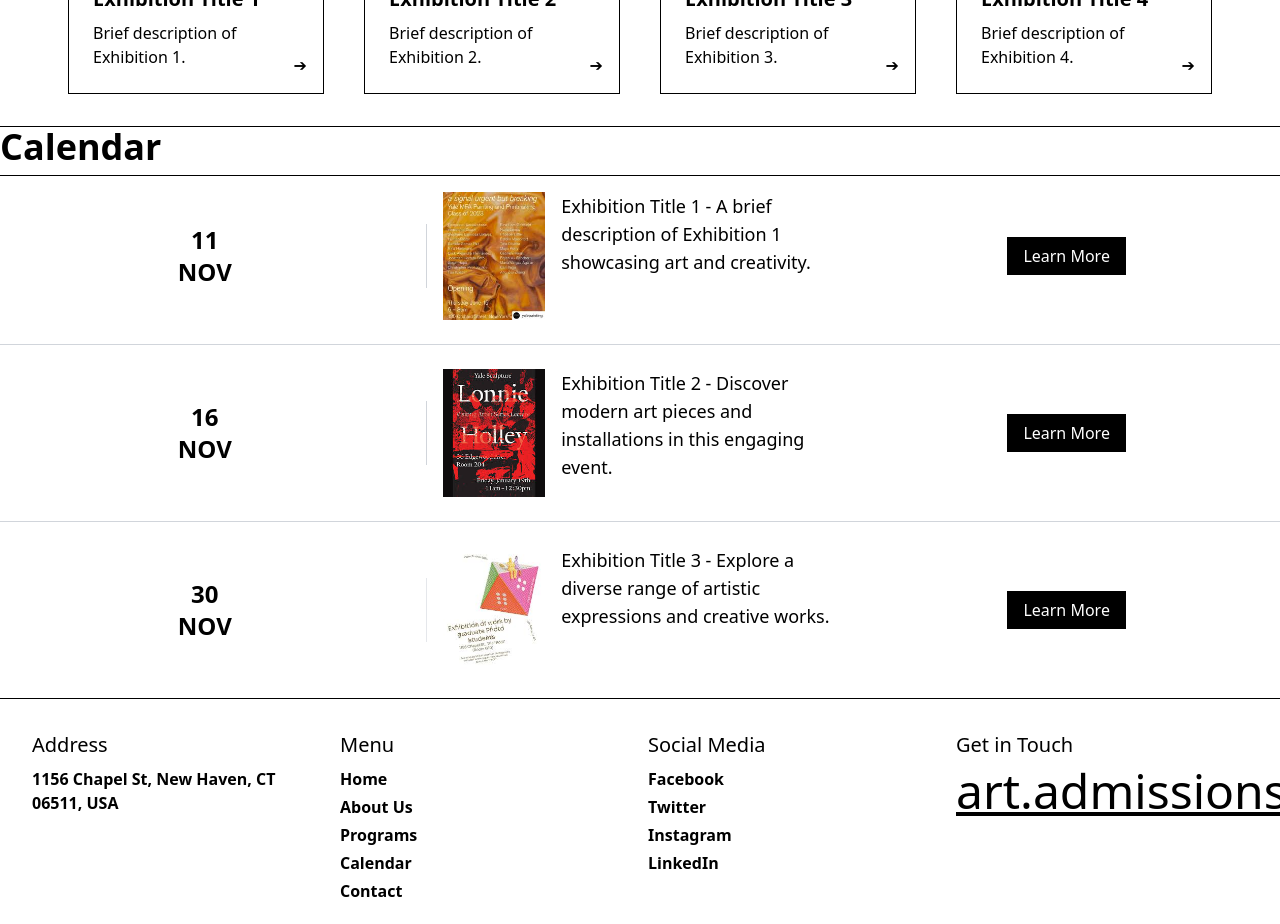
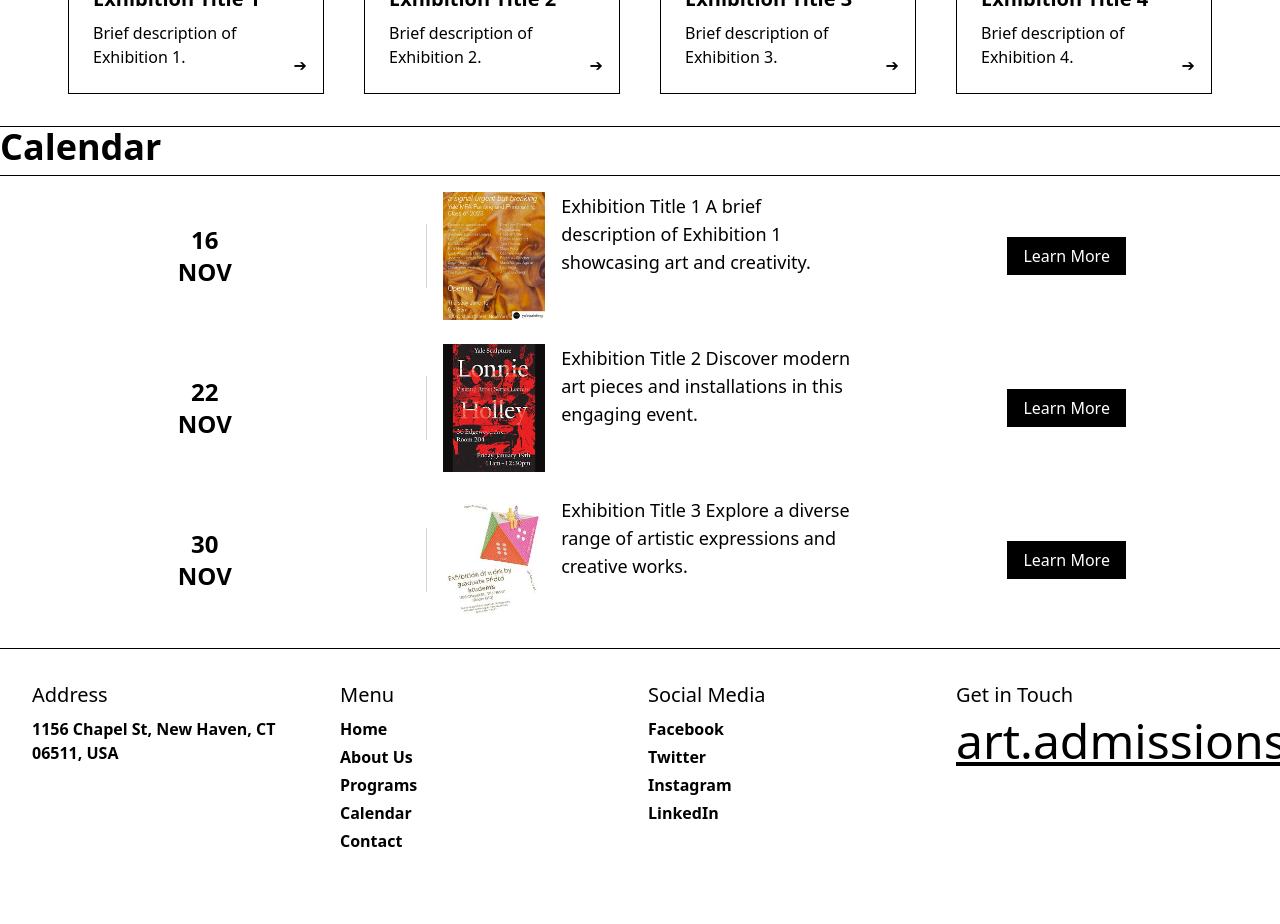
Before and after one commit to efunzz/yale-school-of-art-assignment, an Angular app: page / in a window 1280 px wide. Shown: the part 1980-2904 px from the top of the page. After the commit the page ends 2865 px from the top, so only its background shows below. Built offline with nearby package versions, Linux system fonts and the light colour scheme; a web font is replaced by a local one.

Commit message:
add-calendar-componet
-calendar component act as a parent to eventrow component

-used ngfor to loop through events array and dynaically generate a row for each set of data

```diff
--- /dev/null
+++ b/src/app/components/calendar/calendar.component.html
@@ -0,0 +1,9 @@
+<!-- calendar section -->
+<div class="flex flex-col items-center">
+  <h2 class="text-4xl font-bold mb-2 w-full text-left">Calendar</h2>
+  <div class="border-b border-black w-full mb-4"></div>
+  <!-- Loop through the exhibitions and create an EventRow for each event-->
+  <ng-container>
+    <app-eventrow *ngFor="let event of events" [event]="event"></app-eventrow>
+  </ng-container>
+</div>
--- a/src/app/pages/home/home.component.html
+++ b/src/app/pages/home/home.component.html
@@ -79,87 +79,7 @@
 <!-- seperator line -->
 <div class="border-b border-black mt-8"></div>
 
-<!-- calendar section -->
-<div class="flex flex-col items-center">
-  <h2 class="text-4xl font-bold mb-2 w-full text-left">Calendar</h2>
-  <div class="border-b border-black w-full mb-4"></div>
-
-  <!-- event row 1 -->
-  <div class="grid grid-cols-3 items-center w-full mb-6">
-    <!-- date column -->
-    <div class="text-center text-2xl font-bold border-r border-gray-300 pr-4">
-      11 <br />
-      NOV
-    </div>
-
-    <!-- details column -->
-    <div class="flex items-start pl-4">
-      <img
-        src="event-poster-1.jpeg"
-        alt="Event 1"
-        class="w-32 h-32 object-cover mr-4"
-      />
-      <p class="text-lg">
-        Exhibition Title 1 - A brief description of Exhibition 1 showcasing art
-        and creativity.
-      </p>
-    </div>
-
-    <!-- button column -->
-    <div class="text-center">
-      <a href="#" class="bg-black text-white py-2 px-4">Learn More</a>
-    </div>
-  </div>
-
-  <!-- row seperator line -->
-  <div class="border-t border-gray-300 w-full mb-6"></div>
-
-  <!-- event row 2 -->
-  <div class="grid grid-cols-3 items-center w-full mb-6">
-    <div class="text-center text-2xl font-bold border-r border-gray-300 pr-4">
-      16 <br />
-      NOV
-    </div>
-    <div class="flex items-start pl-4">
-      <img
-        src="event-poster-2.jpeg"
-        alt="Event 2"
-        class="w-32 h-32 object-cover mr-4"
-      />
-      <p class="text-lg">
-        Exhibition Title 2 - Discover modern art pieces and installations in
-        this engaging event.
-      </p>
-    </div>
-    <div class="text-center">
-      <a href="#" class="bg-black text-white py-2 px-4">Learn More</a>
-    </div>
-  </div>
-
-  <div class="border-t border-gray-300 w-full mb-6"></div>
-
-  <!-- event row 3 -->
-  <div class="grid grid-cols-3 items-center w-full mb-6">
-    <div class="text-center text-2xl font-bold border-r pr-4">
-      30 <br />
-      NOV
-    </div>
-    <div class="flex items-start pl-4">
-      <img
-        src="event-poster-3.jpeg"
-        alt="Event 3"
-        class="w-32 h-32 object-cover mr-4"
-      />
-      <p class="text-lg">
-        Exhibition Title 3 - Explore a diverse range of artistic expressions and
-        creative works.
-      </p>
-    </div>
-    <div class="text-center">
-      <a href="#" class="bg-black text-white py-2 px-4">Learn More</a>
-    </div>
-  </div>
-</div>
+<app-calendar [events]="events"></app-calendar>
 <!-- separator line -->
 <div class="border-b border-black"></div>
 <app-footer></app-footer>
--- a/src/app/pages/home/home.component.ts
+++ b/src/app/pages/home/home.component.ts
@@ -2,10 +2,16 @@ import { Component } from '@angular/core';
 import { NavbarComponent } from '../../components/navbar/navbar.component';
 import { FooterComponent } from '../../components/footer/footer.component';
 import { ExhibitionComponent } from '../../components/exhibition/exhibition.component';
+import { CalendarComponent } from '../../components/calendar/calendar.component';
 @Component({
   selector: 'app-home',
   standalone: true,
-  imports: [NavbarComponent, FooterComponent, ExhibitionComponent],
+  imports: [
+    NavbarComponent,
+    FooterComponent,
+    ExhibitionComponent,
+    CalendarComponent,
+  ],
   templateUrl: './home.component.html',
   styleUrl: './home.component.css',
 })
@@ -32,4 +38,30 @@ export class HomeComponent {
       description: 'Brief description of Exhibition 4.',
     },
   ];
+  events = [
+    {
+      date: '16',
+      month: 'NOV',
+      imageSrc: 'event-poster-1.jpeg',
+      title: 'Exhibition Title 1',
+      description:
+        'A brief description of Exhibition 1 showcasing art and creativity.',
+    },
+    {
+      date: '22',
+      month: 'NOV',
+      imageSrc: 'event-poster-2.jpeg',
+      title: 'Exhibition Title 2',
+      description:
+        'Discover modern art pieces and installations in this engaging event.',
+    },
+    {
+      date: '30',
+      month: 'NOV',
+      imageSrc: 'event-poster-3.jpeg',
+      title: 'Exhibition Title 3',
+      description:
+        'Explore a diverse range of artistic expressions and creative works.',
+    },
+  ];
 }
```
Also changed, not shown: src/app/components/calendar/calendar.component.ts (added, +13 -0 lines), src/app/components/calendar/calendar.component.css (added), 1 other file (tests, documents, lock files or other folders).
